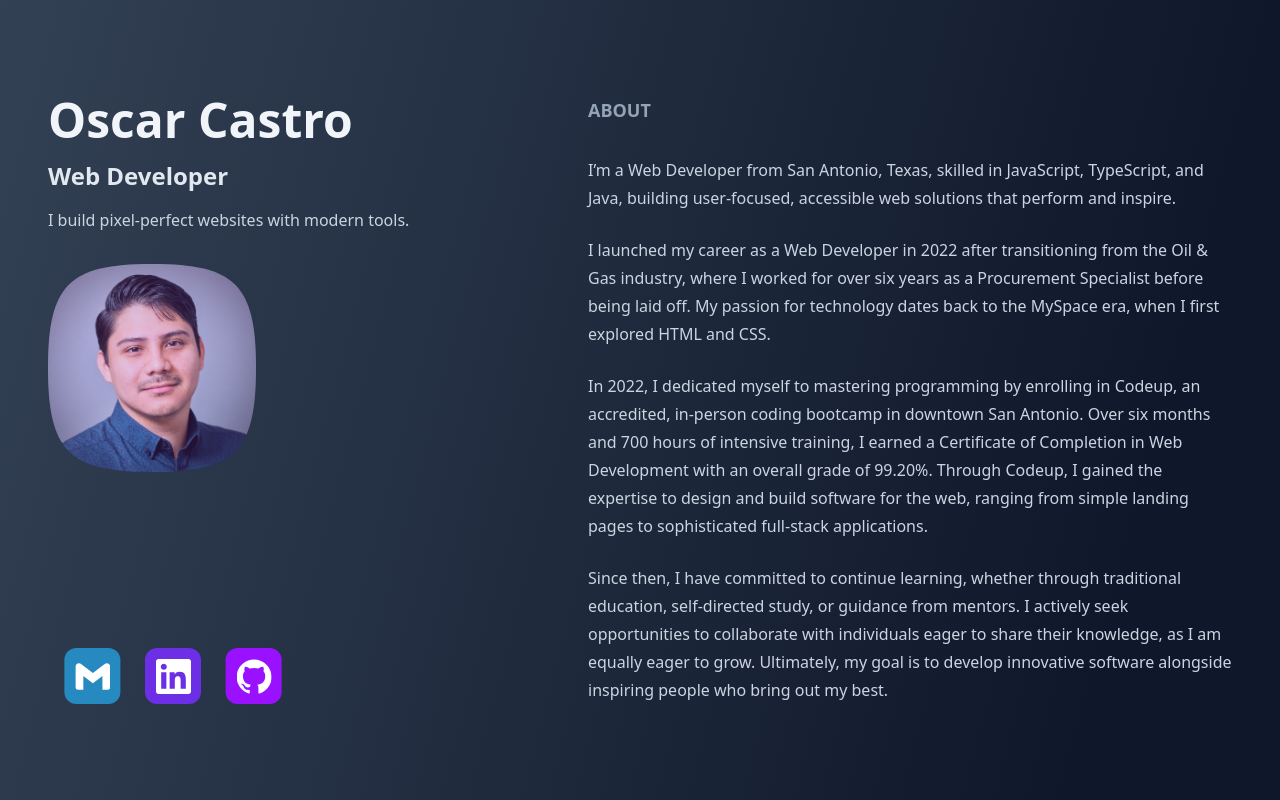
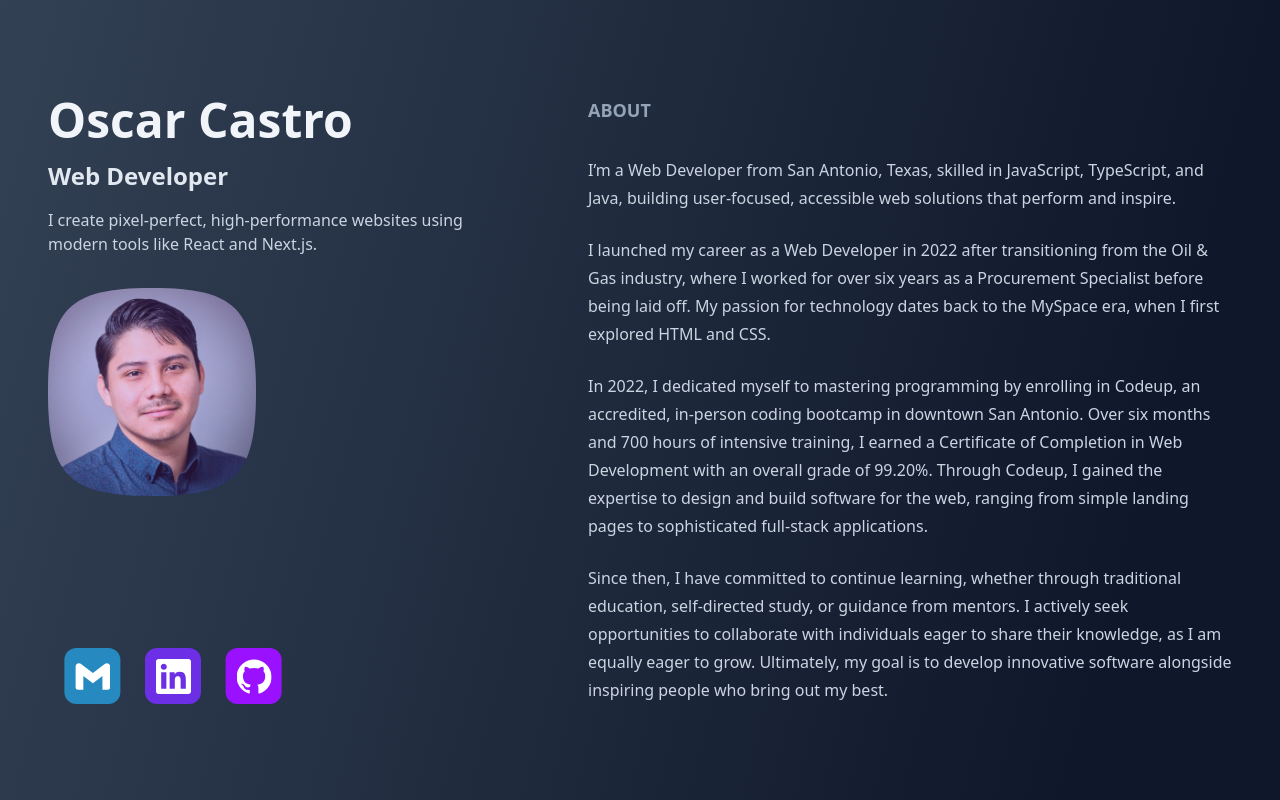
Before and after one commit to oscar-ct/portfolio-v2, a Next.js app: page / in a window 1280 px wide. Shown: the top 800 px of the page. Built offline with nearby package versions, Linux system fonts and the light colour scheme.

Commit message:
update heading

```diff
--- a/app/components/Introduction.tsx
+++ b/app/components/Introduction.tsx
@@ -1,4 +1,3 @@
-import IntroLink from "@/app/components/IntroLink";
 import Image from "next/image";
 import headshot from "@/public/images/headshot.jpeg";
 import NavReordering from "@/app/components/NavReordering";
@@ -14,7 +13,7 @@ const Introduction = () => {
                     Web Developer
                 </h2>
                 <h3 className={"text-slate-300"}>
-                    I build pixel-perfect websites with modern tools.
+                    I create pixel-perfect, high-performance websites using modern tools like React and Next.js.
                 </h3>
                 <div className={"mt-4 relative"}>
                     <Image
```
